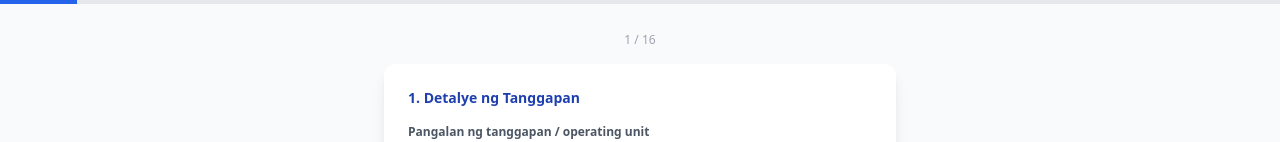
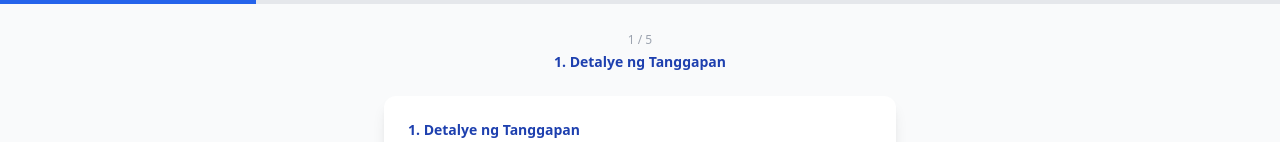
Before and after one commit to Wr3ckage7719/DILG-Survey, a React (Vite) app: page / in a window 1280 px wide. Both pictures are taken after a click on the button "Simulan ang Sarbey". Shown: the top 142 px of the page. Built offline with nearby package versions, Linux system fonts and the light colour scheme; no server answers.

Commit message:
refactor: 5-section layout (office/demographics/cc/sqd/feedback)

```diff
--- a/src/App.tsx
+++ b/src/App.tsx
@@ -1,35 +1,36 @@
 import { useState } from 'react';
-import { type FormData, STEPS, INITIAL_FORM } from './types';
+import { type FormData, SECTIONS, SECTION_LABELS, INITIAL_FORM } from './types';
 import { DISCLAIMER } from './data/questions';
 import { submitSurvey } from './api/submit';
 import StepOffice from './components/StepOffice';
 import StepDemographics from './components/StepDemographics';
-import StepCC from './components/StepCC';
-import StepSQD from './components/StepSQD';
-import StepMungkahi from './components/StepMungkahi';
-import StepContact from './components/StepContact';
+import SectionCC from './components/SectionCC';
+import SectionSQD from './components/SectionSQD';
+import SectionFeedback from './components/SectionFeedback';
 
 export default function App() {
-  const [step, setStep] = useState(0);
+  const [sectionIdx, setSectionIdx] = useState(0);
   const [form, setForm] = useState<FormData>(INITIAL_FORM);
   const [submitted, setSubmitted] = useState(false);
   const [error, setError] = useState('');
   const [showDisclaimer, setShowDisclaimer] = useState(true);
 
   const update = (patch: Partial<FormData>) => setForm((f) => ({ ...f, ...patch }));
-  const stepId = STEPS[step];
-  const progress = Math.round(((step + 1) / STEPS.length) * 100);
+  const sectionId = SECTIONS[sectionIdx];
+  const total = SECTIONS.length;
+  const progress = Math.round(((sectionIdx + 1) / total) * 100);
+  const isLast = sectionIdx === total - 1;
 
   const next = () => {
-    if (step < STEPS.length - 1) {
-      setStep((s) => s + 1);
+    if (sectionIdx < total - 1) {
+      setSectionIdx((s) => s + 1);
       window.scrollTo(0, 0);
     }
   };
 
   const prev = () => {
-    if (step > 0) {
-      setStep((s) => s - 1);
+    if (sectionIdx > 0) {
+      setSectionIdx((s) => s - 1);
       window.scrollTo(0, 0);
     }
   };
@@ -89,30 +90,30 @@ export default function App() {
 
       <div className="flex-1 flex items-start justify-center p-4 pt-8 pb-32">
         <div className="max-w-lg w-full">
-          {/* Step indicator */}
-          <div className="text-xs text-gray-400 mb-4 text-center">
-            {step + 1} / {STEPS.length}
+          {/* Section title */}
+          <div className="text-center mb-6">
+            <div className="text-xs text-gray-400 mb-1">
+              {sectionIdx + 1} / {total}
+            </div>
+            <h2 className="text-sm font-bold text-blue-800">{SECTION_LABELS[sectionId]}</h2>
           </div>
 
-          {/* Render current step */}
-          {stepId === 'pangalan' && <StepOffice form={form} onChange={update} />}
-          {stepId === 'demographics' && <StepDemographics form={form} onChange={update} />}
-          {stepId === 'cc1' && <StepCC num={1} form={form} onChange={update} />}
-          {stepId === 'cc2' && <StepCC num={2} form={form} onChange={update} />}
-          {stepId === 'cc3' && <StepCC num={3} form={form} onChange={update} />}
-          {stepId.startsWith('sqd') && <StepSQD index={parseInt(stepId.slice(3))} form={form} onChange={update} />}
-          {stepId === 'mungkahi' && <StepMungkahi form={form} onChange={update} />}
-          {stepId === 'contact' && <StepContact form={form} onChange={update} />}
+          {/* Render current section */}
+          {sectionId === 'office' && <StepOffice form={form} onChange={update} />}
+          {sectionId === 'demographics' && <StepDemographics form={form} onChange={update} />}
+          {sectionId === 'cc' && <SectionCC form={form} onChange={update} />}
+          {sectionId === 'sqd' && <SectionSQD form={form} onChange={update} />}
+          {sectionId === 'feedback' && <SectionFeedback form={form} onChange={update} />}
 
           {/* Navigation */}
           <div className="fixed bottom-0 left-0 w-full bg-white border-t p-4 z-40">
             <div className="max-w-lg mx-auto flex gap-3">
-              {step > 0 && (
+              {sectionIdx > 0 && (
                 <button onClick={prev} className="flex-1 py-3 px-4 border border-gray-300 rounded-lg text-sm font-medium hover:bg-gray-50">
                   ← Bumalik
                 </button>
               )}
-              {step < STEPS.length - 1 ? (
+              {!isLast ? (
                 <button onClick={next} className="flex-1 py-3 px-4 bg-blue-700 text-white rounded-lg text-sm font-medium hover:bg-blue-800">
                   Susunod →
                 </button>
--- /dev/null
+++ b/src/components/SectionCC.tsx
@@ -0,0 +1,27 @@
+import type { FormData } from '../types';
+import StepCC from './StepCC';
+
+interface Props {
+  form: FormData;
+  onChange: (patch: Partial<FormData>) => void;
+}
+
+export default function SectionCC({ form, onChange }: Props) {
+  return (
+    <div className="bg-white rounded-xl shadow-lg p-6">
+      <div className="mb-6">
+        <p className="text-xs text-gray-400 mb-1">Gabay ng Mamamayan ng DILG</p>
+        <p className="text-xs text-gray-500 italic">
+          Panuto: Ang Gabay ng Mamamayan ay isang dokumento na nagpapakita ng mga serbisyo ng isang tanggapan
+          ng pamahalaan at mga kaakibat nitong kahilingan, babayaran, at tagal ng pagpoproseso.
+        </p>
+      </div>
+
+      <div className="space-y-8">
+        <StepCC num={1} form={form} onChange={onChange} />
+        <StepCC num={2} form={form} onChange={onChange} />
+        <StepCC num={3} form={form} onChange={onChange} />
+      </div>
+    </div>
+  );
+}
--- /dev/null
+++ b/src/components/SectionSQD.tsx
@@ -0,0 +1,23 @@
+import type { FormData } from '../types';
+import StepSQD from './StepSQD';
+
+interface Props {
+  form: FormData;
+  onChange: (patch: Partial<FormData>) => void;
+}
+
+export default function SectionSQD({ form, onChange }: Props) {
+  return (
+    <div className="bg-white rounded-xl shadow-lg p-6">
+      <p className="text-xs text-gray-500 italic mb-6">
+        Panuto: Lagyan ng tsek (✓) ang hanay na pinakaangkop sa iyong sagot.
+      </p>
+
+      <div className="space-y-6">
+        {Array.from({ length: 9 }, (_, i) => (
+          <StepSQD key={i} index={i} form={form} onChange={onChange} />
+        ))}
+      </div>
+    </div>
+  );
+}
--- a/src/components/StepCC.tsx
+++ b/src/components/StepCC.tsx
@@ -22,17 +22,6 @@ export default function StepCC({ num, form, onChange }: Props) {
   const title = CC_TITLES[num];
 
   return (
-    <div className="bg-white rounded-xl shadow-lg p-6">
-      <div className="mb-4">
-        <p className="text-xs text-gray-400 mb-1">Gabay ng Mamamayan ng DILG</p>
-        {num === 1 && (
-          <p className="text-xs text-gray-500 italic mb-3">
-            Panuto: Ang Gabay ng Mamamayan ay isang dokumento na nagpapakita ng mga serbisyo ng isang tanggapan
-            ng pamahalaan at mga kaakibat nitong kahilingan, babayaran, at tagal ng pagpoproseso.
-          </p>
-        )}
-      </div>
-
     <fieldset>
       <legend className="text-sm font-semibold text-gray-800 mb-3">{title}</legend>
       <div className="space-y-2">
@@ -53,6 +42,5 @@ export default function StepCC({ num, form, onChange }: Props) {
         ))}
       </div>
     </fieldset>
-    </div>
   );
 }
--- a/src/components/StepMungkahi.tsx
+++ /dev/null
@@ -1,24 +0,0 @@
-import type { FormData } from '../types';
-
-interface Props {
-  form: FormData;
-  onChange: (patch: Partial<FormData>) => void;
-}
-
-export default function StepMungkahi({ form, onChange }: Props) {
-  return (
-    <div className="bg-white rounded-xl shadow-lg p-6">
-      <h2 className="text-sm font-bold text-blue-800 mb-4">5. Puná / Mungkahi</h2>
-
-      <label className="block text-xs font-semibold text-gray-600 mb-2">
-        Mga mungkahi sa kung paano pa mapapabuti ang aming serbisyo:
-      </label>
-      <textarea
-        className="w-full border border-gray-300 rounded-lg px-3 py-3 text-sm h-36 resize-none"
-        placeholder="Isulat ang inyong mungkahi..."
-        value={form.mgaMungkahi}
-        onChange={(e) => onChange({ mgaMungkahi: e.target.value })}
-      />
-    </div>
-  );
-}
--- a/src/data/questions.ts
+++ b/src/data/questions.ts
@@ -1,5 +1,3 @@
-import { type StepId } from '../types';
-
 export const DISCLAIMER = {
   title: 'Minamahal naming kliyente,',
   text: 'Pakisagutan ang sarbey na ito at ilahad ang inyong mga puna sa serbisyong aming binigay. ' +
@@ -122,15 +120,3 @@ export const SQD_LABELS = [
   'SQD7. Matulungin at magalang ang pakikitungo sa akin ng mga kawani.',
   'SQD8. Nakuha ko ang kinakailangan ko mula sa tanggapan. (Kung tinanggihan man, sapat na ipinaliwanag.)',
 ];
-
-export const SQD_LABEL_SHORT: Record<StepId, string> = {
-  sqd0: 'SQD0',
-  sqd1: 'SQD1',
-  sqd2: 'SQD2',
-  sqd3: 'SQD3',
-  sqd4: 'SQD4',
-  sqd5: 'SQD5',
-  sqd6: 'SQD6',
-  sqd7: 'SQD7',
-  sqd8: 'SQD8',
-} as Record<StepId, string>;
--- a/src/types.ts
+++ b/src/types.ts
@@ -1,7 +1,7 @@
 export interface FormData {
   pangalanNgTanggapan: string;
   serbisyongIbinigay: string;
-  serbisyongIba: string;           // "Other/s" follow-up text
+  serbisyongIba: string;
   uriNgKliyente: string;
   edad: string;
   kasarian: string;
@@ -9,49 +9,24 @@ export interface FormData {
   cc1: string;
   cc2: string;
   cc3: string;
-  sqd: string[];                   // 9 items: SQD0–SQD8
+  sqd: string[]; // 9 items: SQD0–SQD8
   mgaMungkahi: string;
   pangalan: string;
   contactNumber: string;
   emailAddress: string;
 }
 
-export type StepId =
-  | 'pangalan'
-  | 'demographics'
-  | 'cc1'
-  | 'cc2'
-  | 'cc3'
-  | 'sqd0'
-  | 'sqd1'
-  | 'sqd2'
-  | 'sqd3'
-  | 'sqd4'
-  | 'sqd5'
-  | 'sqd6'
-  | 'sqd7'
-  | 'sqd8'
-  | 'mungkahi'
-  | 'contact';
+export type SectionId = 'office' | 'demographics' | 'cc' | 'sqd' | 'feedback';
 
-export const STEPS: StepId[] = [
-  'pangalan',
-  'demographics',
-  'cc1',
-  'cc2',
-  'cc3',
-  'sqd0',
-  'sqd1',
-  'sqd2',
-  'sqd3',
-  'sqd4',
-  'sqd5',
-  'sqd6',
-  'sqd7',
-  'sqd8',
-  'mungkahi',
-  'contact',
-];
+export const SECTIONS: SectionId[] = ['office', 'demographics', 'cc', 'sqd', 'feedback'];
+
+export const SECTION_LABELS: Record<SectionId, string> = {
+  office: '1. Detalye ng Tanggapan',
+  demographics: '2. Demograpiko',
+  cc: '3. Gabay ng Mamamayan',
+  sqd: '4. Kalidad ng Serbisyo',
+  feedback: '5. Puná at Impormasyon',
+};
 
 export const INITIAL_FORM: FormData = {
   pangalanNgTanggapan: '',
@@ -64,7 +39,7 @@ export const INITIAL_FORM: FormData = {
   cc1: '',
   cc2: '',
   cc3: '',
-  sqd: ['', '', '', '', '', 'N/A', '', '', ''], // SQD5 default N/A
+  sqd: ['', '', '', '', '', 'N/A', '', '', ''],
   mgaMungkahi: '',
   pangalan: '',
   contactNumber: '',
```
Also changed, not shown: src/components/SectionFeedback.tsx (renamed from src/components/StepContact.tsx, +17 -2 lines), src/components/StepSQD.tsx (+3 -10 lines), 2 other files (tests, documents, lock files or other folders). Lines whose indentation alone changed are shown as unchanged.
